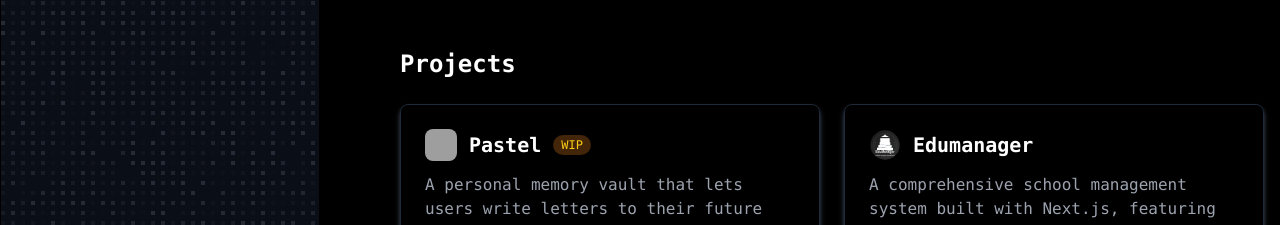
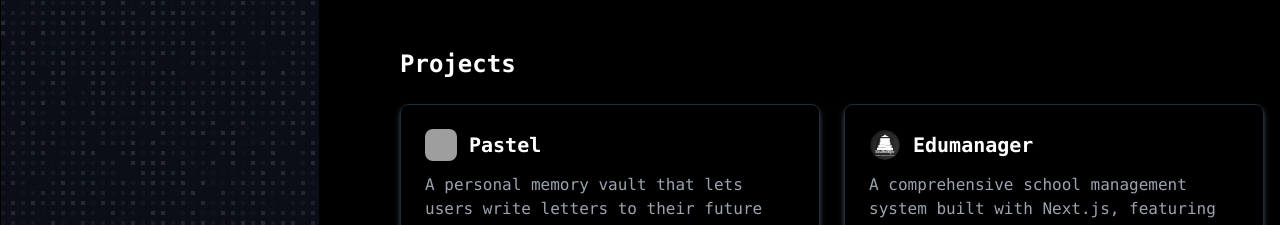
Before and after one commit to Ali-Hasan-Khan/portfolio, a Next.js app: page / in a window 1280 px wide. Shown: the part 1040-1265 px from the top of the page. Built offline with nearby package versions, Linux system fonts and the light colour scheme; no server answers; grey boxes are pictures that could not be loaded; a web font is replaced by a local one.

Commit message:
remove WIP

```diff
--- a/app/page.tsx
+++ b/app/page.tsx
@@ -363,7 +363,7 @@
               <div className="flex items-center gap-3 mb-3">
                 <img src="/pastel-logo.ico" alt="Pastel Logo" className="w-8 h-8 rounded-md" />
                 <h3 className="text-xl font-semibold text-white">Pastel</h3>
-                <span className="px-2 py-0.5 text-xs rounded-full bg-yellow-900/60 text-yellow-400 flex items-center gap-1">WIP</span>
+                {/* <span className="px-2 py-0.5 text-xs rounded-full bg-yellow-900/60 text-yellow-400 flex items-center gap-1">WIP</span> */}
               </div>
               <p className="text-gray-400 mb-4">
                 A personal memory vault that lets users write letters to their future selves,
```
